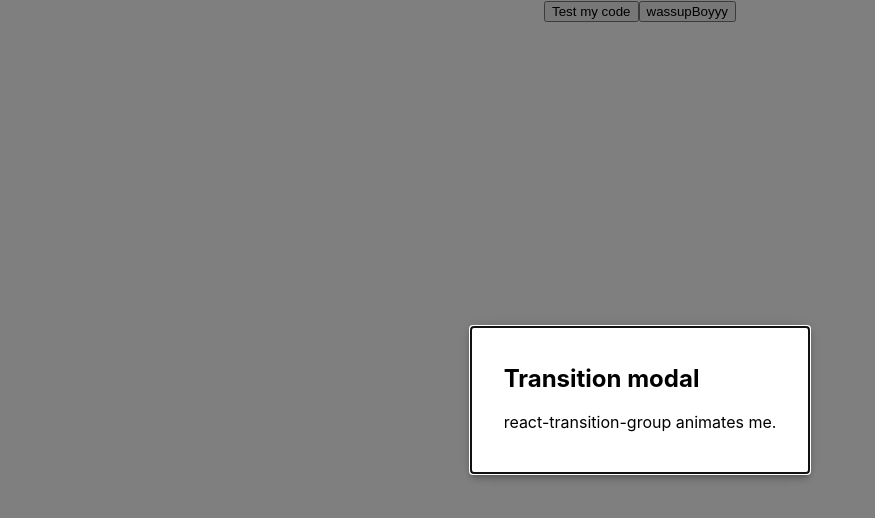
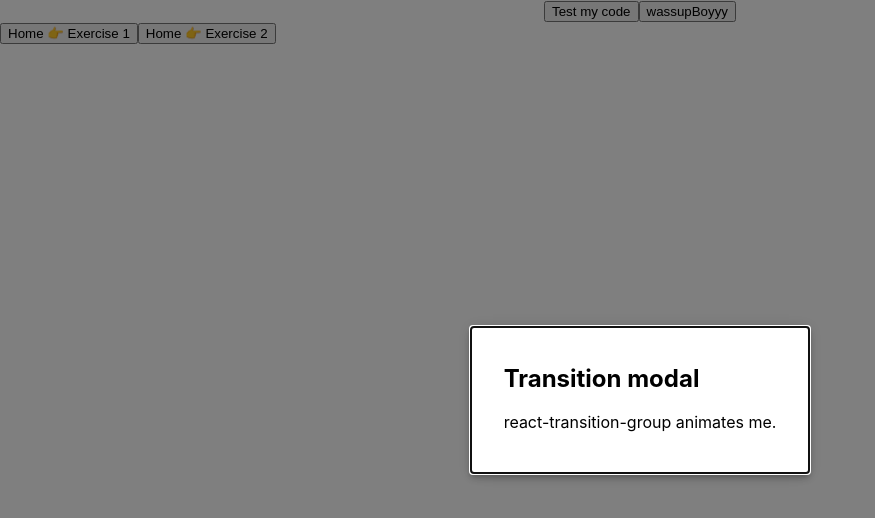
Before and after one commit to CleverProgrammers/cp-react-student-exercises, a React (Create React App) app: page / in a window 1280 px wide. Shown: the top 518 px of the page, without its empty margins (0-875 px from the left). Built offline with nearby package versions, Linux system fonts and the light colour scheme.

Commit message:
ADD: more links

```diff
--- a/src/App.js
+++ b/src/App.js
@@ -1,5 +1,5 @@
 import { useState } from "react";
-import { BrowserRouter as Router, Switch, Route } from "react-router-dom";
+import { BrowserRouter as Router, Switch, Route, Link } from "react-router-dom";
 import toast, { Toaster } from "react-hot-toast";
 import TransitionsModal from "./components/transitionModal";
 
@@ -17,8 +17,28 @@ export const App = () => {
     <Router>
       <Switch>
 
-        <Route path='/somePage'>
-          <h1>test</h1>
+        <Route path='/exercise-one'>
+          <h1>Exercise 1</h1>
+
+          <Link to='/exercise-two'>
+            <button>Go to exercise 2</button>
+          </Link>
+
+          <Link to='/'>
+            <button>Go home!!!!!</button>
+          </Link>
+        </Route>
+
+        <Route path='/exercise-two'>
+          <h1>Exercise 2</h1>
+
+          <Link to='/exercise-one'>
+            <button>Go to exercise 1</button>
+          </Link>
+
+          <Link to='/'>
+            <button>Go home!!!!!</button>
+          </Link>
         </Route>
 
         <Route path='/'>
@@ -44,6 +64,15 @@ export const App = () => {
                 ""
               )}
           </div>
+
+          <div className="exercises">
+              <Link to='/exercise-one'>
+                <button>Home 👉 Exercise 1</button>
+              </Link>
+              <Link to='/exercise-two'>
+                <button>Home 👉 Exercise 2</button>
+              </Link>
+          </div>
         </Route>
 
       </Switch>
```
Also changed, not shown: 2 other files (tests, documents, lock files or other folders).
